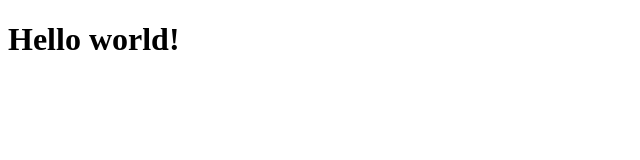
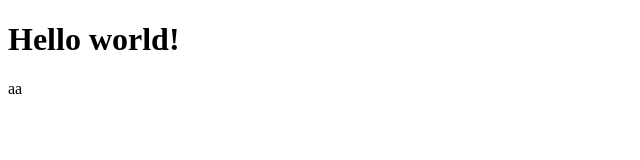
Before and after one commit to ykudnn/my-react-app, a JavaScript app: page / in a window 1280 px wide. Shown: the top 160 px of the page, without its empty margins (0-640 px from the left). Built offline with nearby package versions, Linux system fonts and the light colour scheme.

Commit message:
component

```diff
--- /dev/null
+++ b/src/App.js
@@ -0,0 +1,10 @@
+//const App = () => {
+export const App = () => {
+//  return null;
+  return (
+    <div>
+      <h1>Hello world!</h1>
+      <p>aa</p>
+    </div>
+  )
+};
--- a/src/index.js
+++ b/src/index.js
@@ -1,8 +1,14 @@
 import ReactDOM from "react-dom";
+import { App } from "./App";
 
-const App = () => {
-//  return null;
-return <h1>Hello world!</h1>;
-};
+// const App = () => {
+// //  return null;
+//   return (
+//     <div>
+//       <h1>Hello world!</h1>
+//       <p>aa</p>
+//     </div>
+//   )
+// };
 
 ReactDOM.render(<App />, document.getElementById("root"));
```
